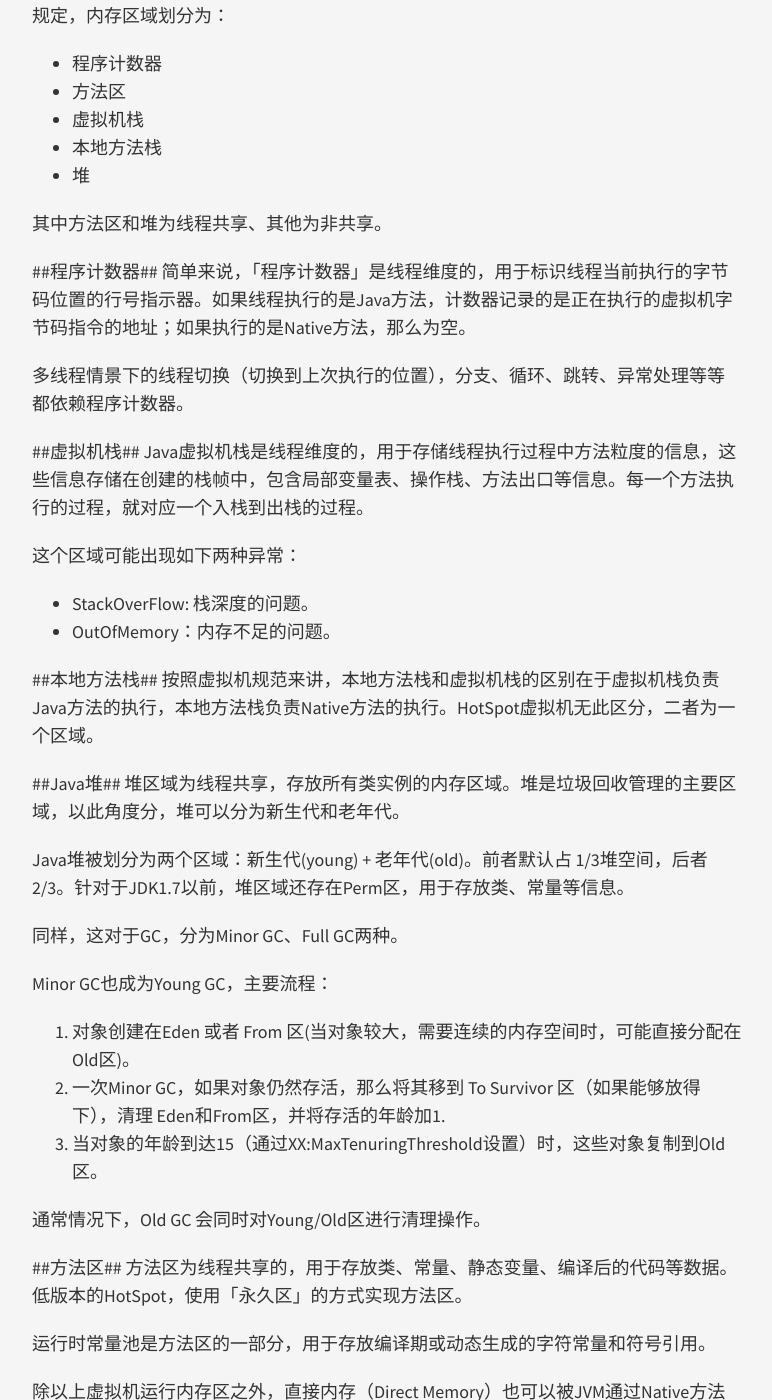
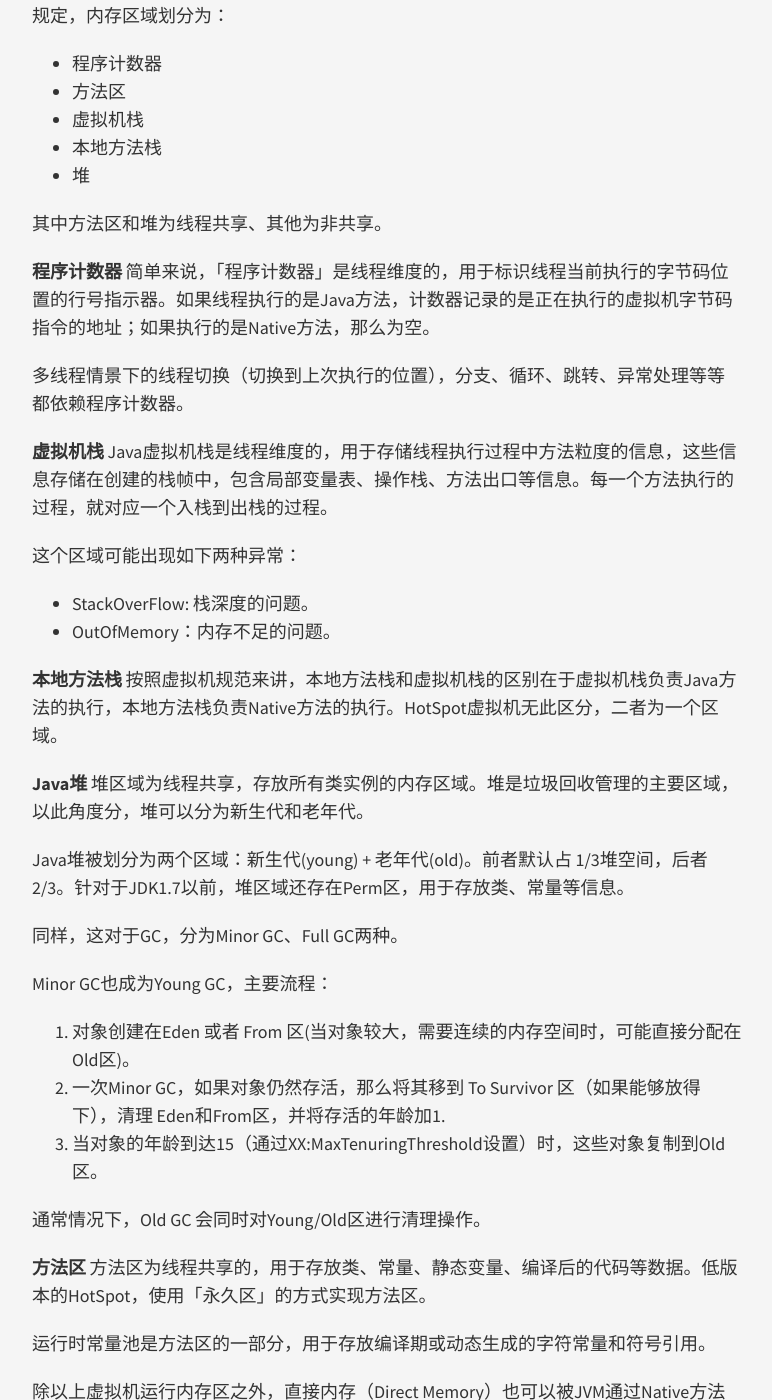
Before and after one commit to younghz/younghz.github.io, a Jekyll site: the page built from _posts/2017-06-11-Java-JVM-about.md, in a window 1280 px wide and 1400 px high, scrolled down 430 px. Shown: the whole window, without its empty margins (253-1025 px from the left). Built offline with Jekyll 4.4.1, drawn with Linux system fonts in a browser that asks for light colours; nearby versions of some CDN libraries.

```diff
--- a/_posts/2017-06-11-Java-JVM-about.md
+++ b/_posts/2017-06-11-Java-JVM-about.md
@@ -20,22 +20,22 @@ JVM的内存区域由其管理并根据职能划分为不同的数据区域，
 其中方法区和堆为线程共享、其他为非共享。
 
 
-##程序计数器##
+**程序计数器**
 简单来说，「程序计数器」是线程维度的，用于标识线程当前执行的字节码位置的行号指示器。如果线程执行的是Java方法，计数器记录的是正在执行的虚拟机字节码指令的地址；如果执行的是Native方法，那么为空。
 
 多线程情景下的线程切换（切换到上次执行的位置），分支、循环、跳转、异常处理等等都依赖程序计数器。
 
-##虚拟机栈##
+**虚拟机栈**
 Java虚拟机栈是线程维度的，用于存储线程执行过程中方法粒度的信息，这些信息存储在创建的栈帧中，包含局部变量表、操作栈、方法出口等信息。每一个方法执行的过程，就对应一个入栈到出栈的过程。
 
 这个区域可能出现如下两种异常：
 * StackOverFlow: 栈深度的问题。
 * OutOfMemory：内存不足的问题。
 
-##本地方法栈##
+**本地方法栈**
 按照虚拟机规范来讲，本地方法栈和虚拟机栈的区别在于虚拟机栈负责Java方法的执行，本地方法栈负责Native方法的执行。HotSpot虚拟机无此区分，二者为一个区域。
 
-##Java堆##
+**Java堆**
 堆区域为线程共享，存放所有类实例的内存区域。堆是垃圾回收管理的主要区域，以此角度分，堆可以分为新生代和老年代。
 
 Java堆被划分为两个区域：新生代(young) + 老年代(old)。前者默认占 1/3堆空间，后者2/3。针对于JDK1.7以前，堆区域还存在Perm区，用于存放类、常量等信息。
@@ -49,7 +49,7 @@ Minor GC也成为Young GC，主要流程：
 
 通常情况下，Old GC 会同时对Young/Old区进行清理操作。
 
-##方法区##
+**方法区**
 方法区为线程共享的，用于存放类、常量、静态变量、编译后的代码等数据。低版本的HotSpot，使用「永久区」的方式实现方法区。
 
 运行时常量池是方法区的一部分，用于存放编译期或动态生成的字符常量和符号引用。
```
